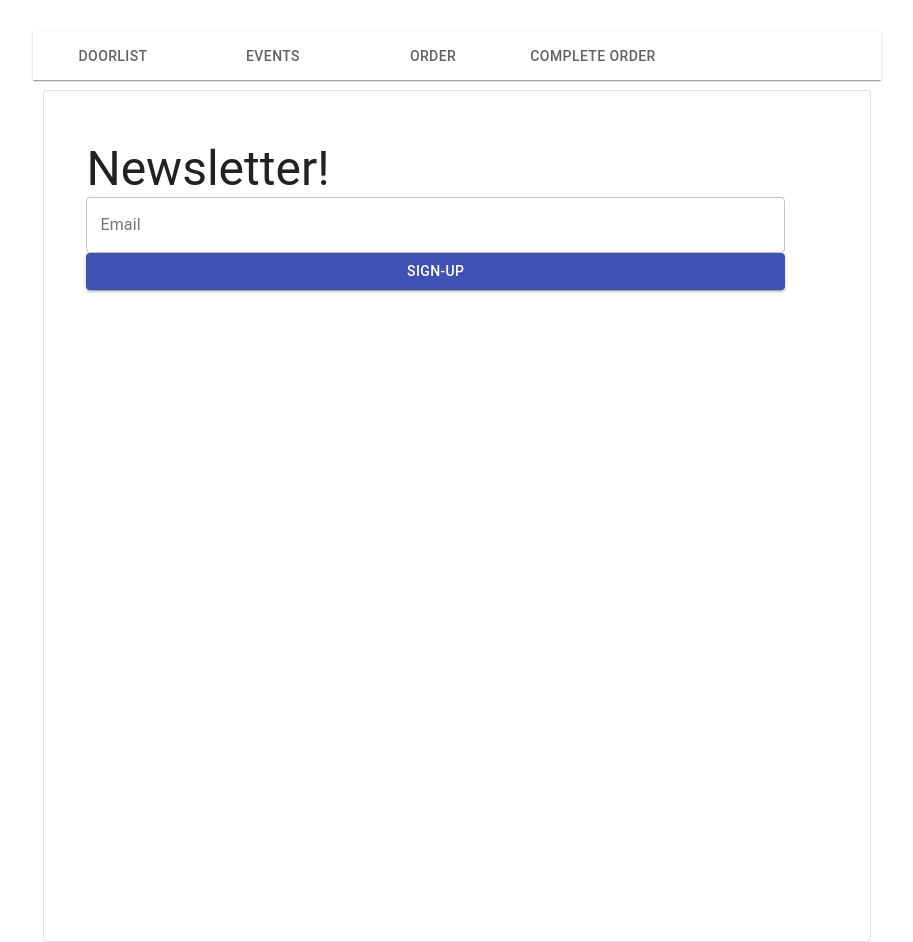
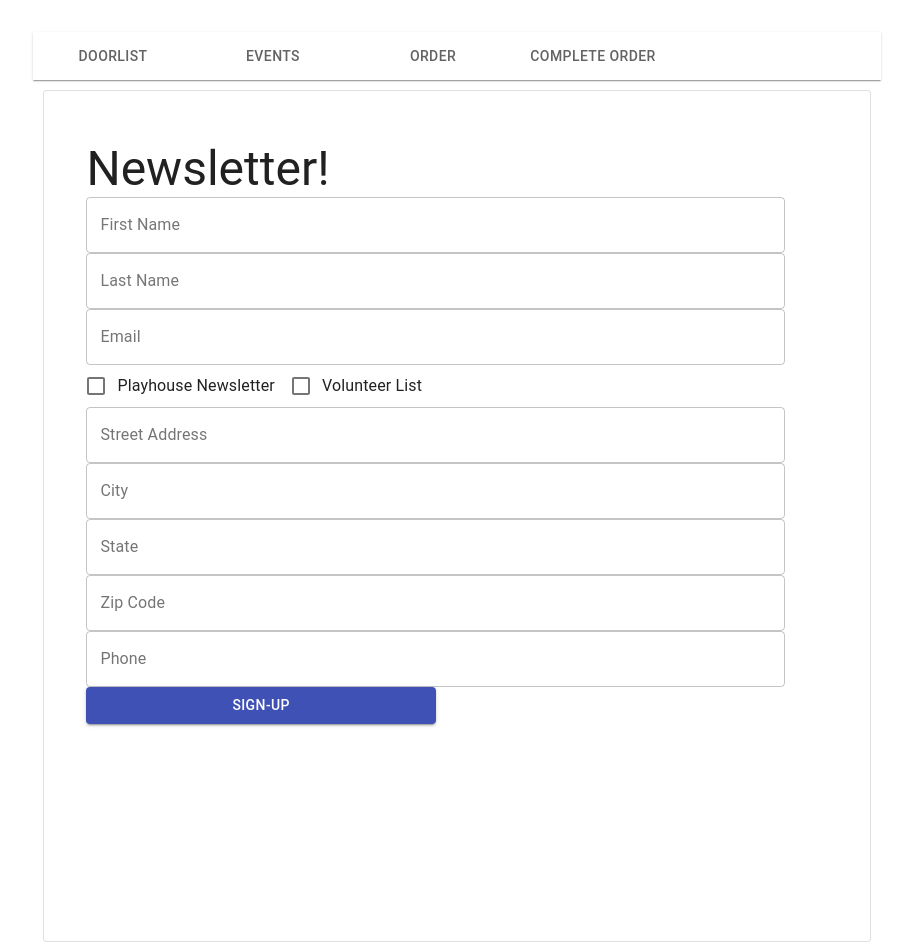
Before and after one commit to wpapsco/capstone-mockup, a React (Create React App) app: page /newsletter in a window 1280 px wide. Shown: the whole page, without its empty margins (183-1096 px from the left). Built offline with nearby package versions, Linux system fonts and the light colour scheme.

Commit message:
Added a more complete form for the newsletter

```diff
--- a/src/features/newsletter/NewsletterPage.tsx
+++ b/src/features/newsletter/NewsletterPage.tsx
@@ -22,8 +22,17 @@ export default function NewsletterPage()
          <Paper style={{flexGrow: 8, height: "100%", margin: "10px", paddingLeft: "5%", paddingTop: "50px", paddingRight: "10%"}} variant="outlined">
             <Typography variant="h3">Newsletter!</Typography>
             <form>
+               <TextField id="first-name" label="First Name" variant="outlined" fullWidth/>
+               <TextField id="last-name" label="Last Name" variant="outlined" fullWidth/>
                <TextField id="email" label="Email" variant="outlined" fullWidth/>
-               <Button variant="contained" color="primary" style={{width: "100%"}}>Sign-up</Button>
+               <FormControlLabel control={<Checkbox />} label="Playhouse Newsletter"/>
+               <FormControlLabel control={<Checkbox />} label="Volunteer List"/>
+               <TextField id="address" label="Street Address" variant="outlined" fullWidth/>
+               <TextField id="city" label="City" variant="outlined" fullWidth/>
+               <TextField id="state" label="State" variant="outlined" fullWidth/>
+               <TextField id="zip" label="Zip Code" variant="outlined" fullWidth/>
+               <TextField id="phone" label="Phone" variant="outlined" fullWidth/>
+               <Button variant="contained" color="primary" style={{width: "50%"}}>Sign-up</Button>
             </form>
          </Paper>
       </div>
```
